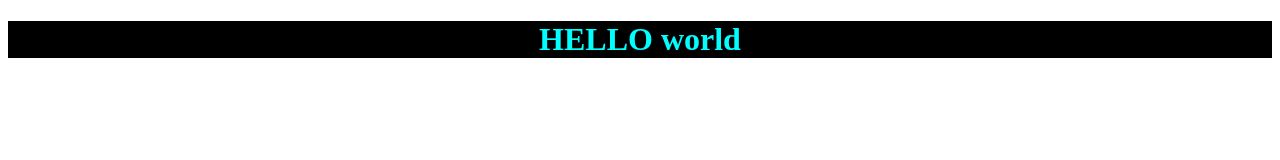
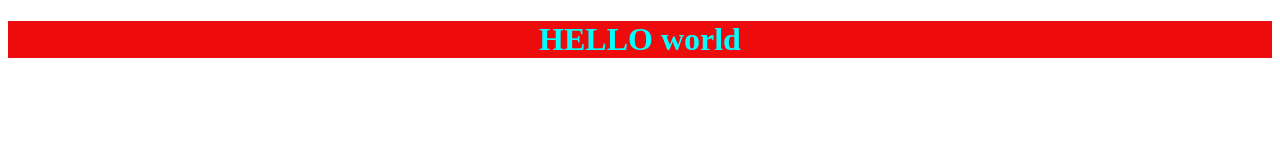
Before and after one commit to kumarsai12383/github-exam-practice, a plain HTML site: page index.html in a window 1280 px wide. Drawn offline with Linux system fonts and the light colour scheme.

Commit message:
fixed the bug

```diff
--- a/index.html
+++ b/index.html
@@ -6,6 +6,6 @@
     <title>GITHUB Foundation exam practice</title>
 </head>
 <body>
-    <h1 style="color: aqua; text-align: center;background-color: black;">HELLO world</h1>
+    <h1 style="color: aqua; text-align: center;background-color: rgb(238, 11, 11);">HELLO world</h1>
 </body>
 </html>
```
